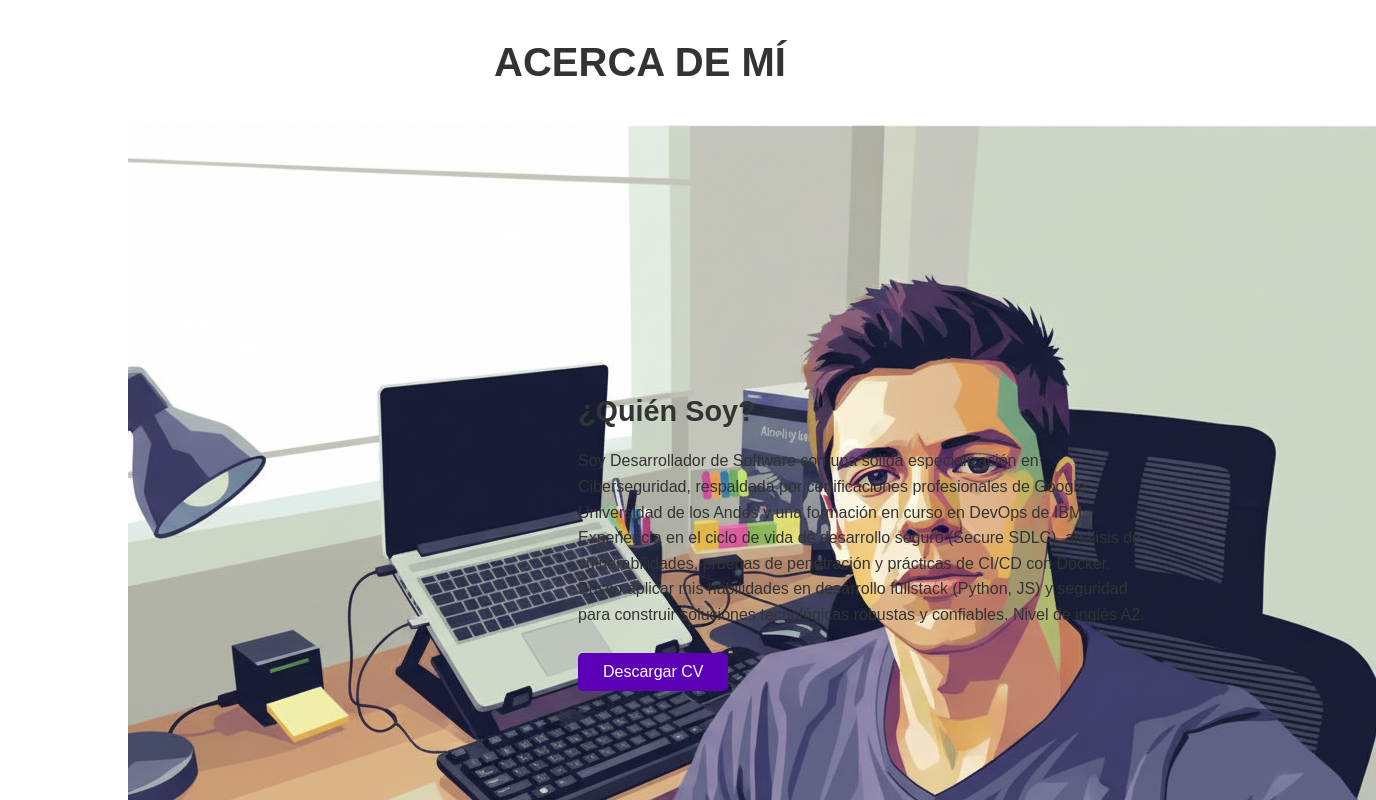
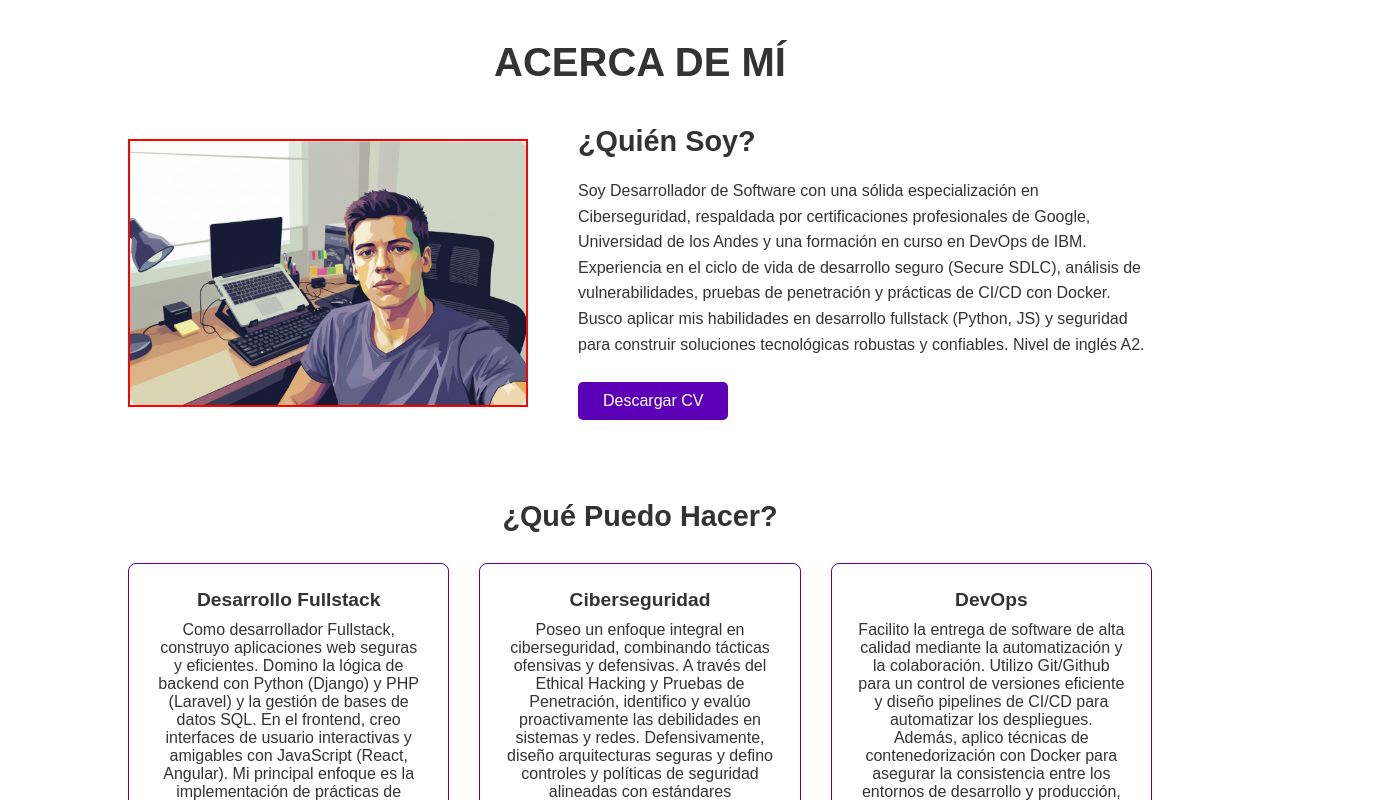
Before and after one commit to JordyVillamil/JordyVillamil.github.io, a React (Vite) app: page / in a window 1280 px wide. Shown: the part 840-1640 px from the top of the page, 1376 px wide, since content can reach past the window. Built offline with nearby package versions, Linux system fonts and the light colour scheme.

Commit message:
se agregan reglas de estilo para la ilustracion

```diff
--- a/src/styles/AboutSection.css
+++ b/src/styles/AboutSection.css
@@ -15,6 +15,14 @@
 .illustration {
   flex: 0 0 40%;
   max-width: 400px;
+  border: 2px solid red;
+}
+
+.illustration img {
+  max-width: 100%; /* Asegura que la imagen no sea más ancha que su contenedor padre */
+  height: auto;    /* Mantiene la proporción original de la imagen */
+  display: block;  /* Elimina pequeños espacios que a veces aparecen debajo de las imágenes */
+  border-radius: 8px; /* Si quieres que la imagen tenga esquinas redondeadas como el placeholder */
 }
 
 .illustration p {
```
